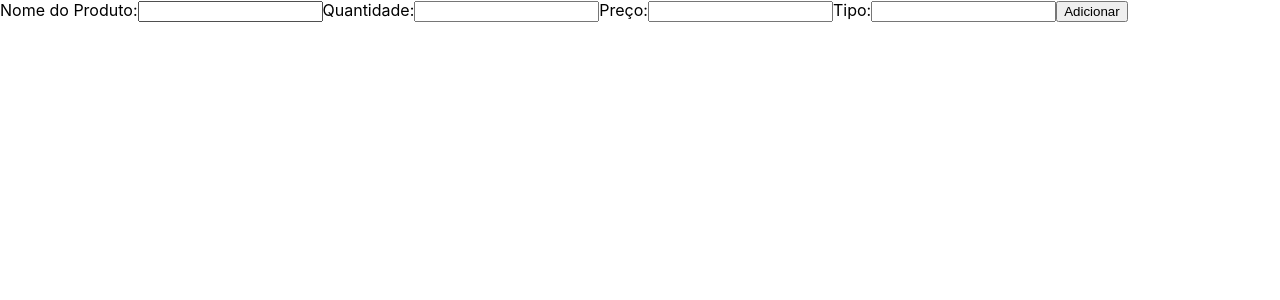
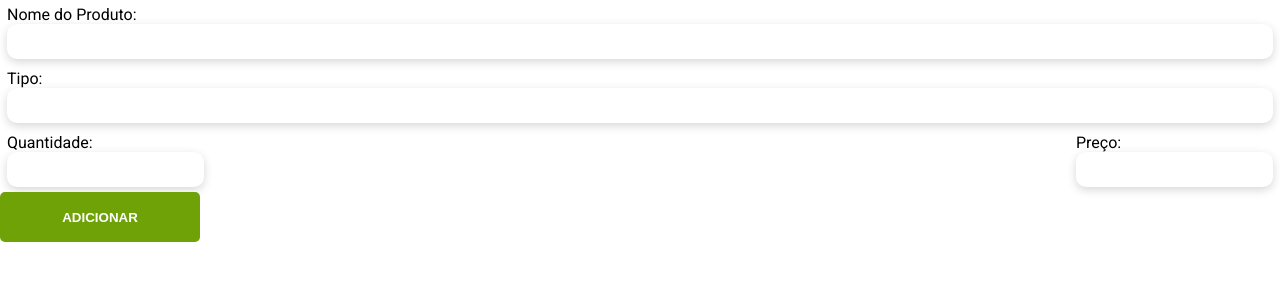
Before and after one commit to sucoDeGoiaba/React_MOD5, a React (Create React App) app in the folder react-mod5/: page / in a window 1280 px wide. Shown: the top 300 px of the page. Built offline with nearby package versions, Linux system fonts and the light colour scheme.

Commit message:
style: diagramação/estilização do formulário

```diff
--- a/react-mod5/package.json
+++ b/react-mod5/package.json
@@ -9,6 +9,7 @@
     "axios": "^0.26.1",
     "react": "^18.0.0",
     "react-dom": "^18.0.0",
+    "react-router-dom": "^6.3.0",
     "react-scripts": "5.0.1",
     "web-vitals": "^2.1.4"
   },
--- a/react-mod5/src/App.jsx
+++ b/react-mod5/src/App.jsx
@@ -1,7 +1,8 @@
-import Form from "./components/form/Form";
+import AddProd from "./pages/addProduto/AddProd";
+
 function App() {
   return (
-    <Form/>
+   <AddProd/>
 
   );
 }
--- /dev/null
+++ b/react-mod5/src/components/button/Button.jsx
@@ -0,0 +1,5 @@
+import styled from './Button.module.css'
+
+export default function Button(){
+    return <button className={styled.botao} type="submit">ADICIONAR</button>
+}
--- /dev/null
+++ b/react-mod5/src/components/button/Button.module.css
@@ -0,0 +1,11 @@
+.botao {
+    border: none;
+    border-radius: 5px;
+    width: 200px;
+    height: 50px;
+
+    background-color: #6FA206;
+
+    color: #ffffff;
+    font-weight: bold;
+}
--- a/react-mod5/src/components/form/Form.jsx
+++ b/react-mod5/src/components/form/Form.jsx
@@ -1,6 +1,8 @@
 import { useState } from "react"
 import { api } from "../../services/api.js"
 import Input from "../input/Input.jsx"
+import Button from "../button/Button.jsx"
+import styled from "./Form.module.css"
 
 export default function Form (){
     const [prodInfo, setProdInfo] = useState({})
@@ -17,12 +19,39 @@ export default function Form (){
     }
 
     return(
-        <form onSubmit={submit}>
-            <Input labelName="Nome do Produto:" name="nomeProd" id="nomeProd" onChange={onChange}/>
-            <Input labelName="Quantidade:" name="quantidade" id="quantidade" onChange={onChange}/>
-            <Input labelName="Preço:" name="preco" id="preco" onChange={onChange}/>
-            <Input labelName="Tipo:" name="tipo" id="tipo" onChange={onChange}/>
-            <button type="submit">Adicionar</button>
+        <form onSubmit={submit} className={styled.containerForm}>
+            <Input
+                labelName="Nome do Produto:"
+                name="nomeProd"
+                id="nomeProd"
+                onChange={onChange}
+            />
+
+            <Input
+
+                labelName="Tipo:"
+                name="tipo"
+                id="tipo"
+                onChange={onChange}
+            />
+
+            <div className={styled.diagramacao}>
+                <Input
+
+                    labelName="Quantidade:"
+                    name="quantidade"
+                    id="quantidade"
+                    onChange={onChange}
+                />
+                <Input
+
+                    labelName="Preço:"
+                    name="preco"
+                    id="preco"
+                    onChange={onChange}
+                />
+            </div>
+            <Button/>
         </form>
     )
 }
--- /dev/null
+++ b/react-mod5/src/components/form/Form.module.css
@@ -0,0 +1,10 @@
+.containerForm {
+    display: flex;
+    flex-direction: column;
+}
+
+.diagramacao{
+    display: flex;
+    flex-direction: row;
+    justify-content: space-between;
+}
--- a/react-mod5/src/components/input/Input.jsx
+++ b/react-mod5/src/components/input/Input.jsx
@@ -1,9 +1,11 @@
+import styled from './Input.module.css'
+
 export default function Input ({onChange, labelName, name, id}){
     return(
-        <>
+        <fieldset className={styled.containerInput}>
             <label htmlFor={id}>{labelName}</label>
             <input type="text" name={name} id={id} onChange={onChange} required/>
-        </>
+        </fieldset>
 
     )
 }
--- a/react-mod5/src/components/input/Input.module.css
+++ b/react-mod5/src/components/input/Input.module.css
@@ -0,0 +1,21 @@
+@import url('https://fonts.googleapis.com/css2?family=Roboto&display=swap');
+/* font-family: 'Roboto', sans-serif; */
+
+.containerInput {
+    display: flex;
+    flex-direction: column;
+    padding: 5px;
+    border: 0;
+    font-family: 'Roboto', sans-serif;
+}
+
+.containerInput > input {
+    padding: 10px;
+    border-radius: 10px;
+    border: 0px;
+    box-shadow: 0px 3px 10px rgba(0, 0, 0, 16%);
+}
+
+.containerInput > label {
+    width: fit-content;
+}
--- /dev/null
+++ b/react-mod5/src/pages/addProduto/AddProd.jsx
@@ -0,0 +1,7 @@
+import Form from "../../components/form/Form"
+
+export default function AddProd(){
+    return (
+        <Form/>
+    )
+}
```
Also changed, not shown: react-mod5/src/index.css (line endings or trailing spaces), 1 other file (tests, documents, lock files or other folders).
